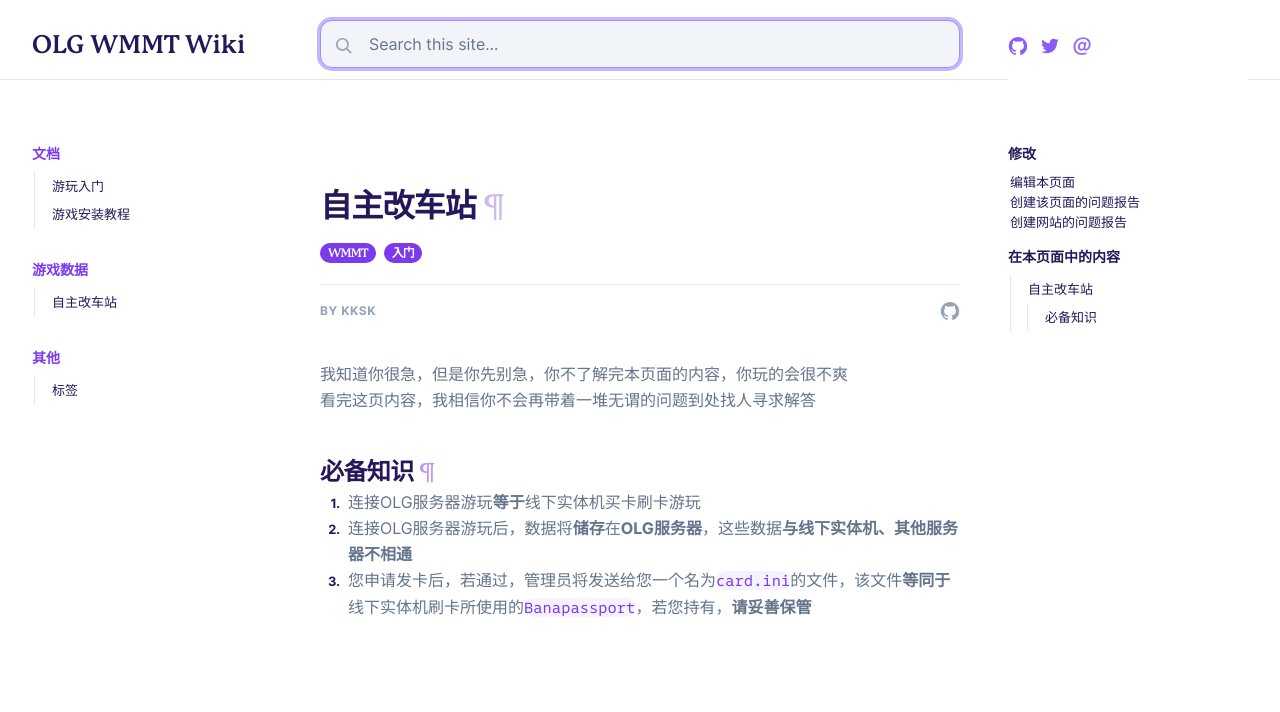
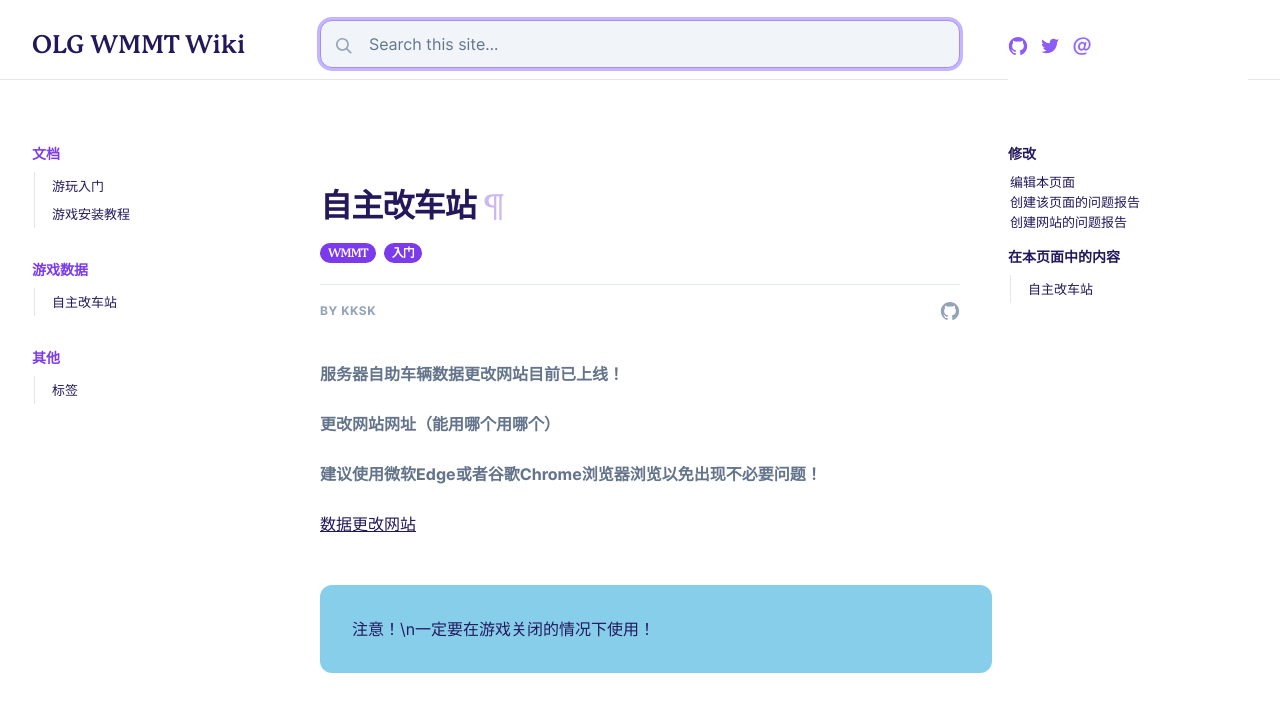
Before and after one commit to banapassport/SRC-Wiki, a Jekyll site: the page built from _docs/game_data/自主改车站.md, in a window 1280 px wide. Shown: the top 712 px of the page. Built offline with Jekyll 4.4.1, drawn with Linux system fonts in a browser that asks for light colours.

Commit message:
Update 自主改车站.md

```diff
--- a/_docs/game_data/自主改车站.md
+++ b/_docs/game_data/自主改车站.md
@@ -8,11 +8,12 @@ author:
   github: Zj031210
 ---
 
-我知道你很急，但是你先别急，你不了解完本页面的内容，你玩的会很不爽
-看完这页内容，我相信你不会再带着一堆无谓的问题到处找人寻求解答
+**服务器自助车辆数据更改网站目前已上线！**
 
-## 必备知识
+**更改网站网址（能用哪个用哪个）**
 
-1. 连接OLG服务器游玩**等于**线下实体机买卡刷卡游玩
-2. 连接OLG服务器游玩后，数据将**储存**在**OLG服务器**，这些数据**与线下实体机、其他服务器不相通**
-3. 您申请发卡后，若通过，管理员将发送给您一个名为`card.ini`的文件，该文件**等同于**线下实体机刷卡所使用的`Banapassport`，若您持有，**请妥善保管**
+**建议使用微软Edge或者谷歌Chrome浏览器浏览以免出现不必要问题！**
+
+[数据更改网站](https://lowcode.methodot.com/app/olg-wmmt-public/page-649ad8a36fbfd93d5cd473bb)
+
+{% include callout.html text="注意！\n一定要在游戏关闭的情况下使用！" color="skyblue" %}
```
